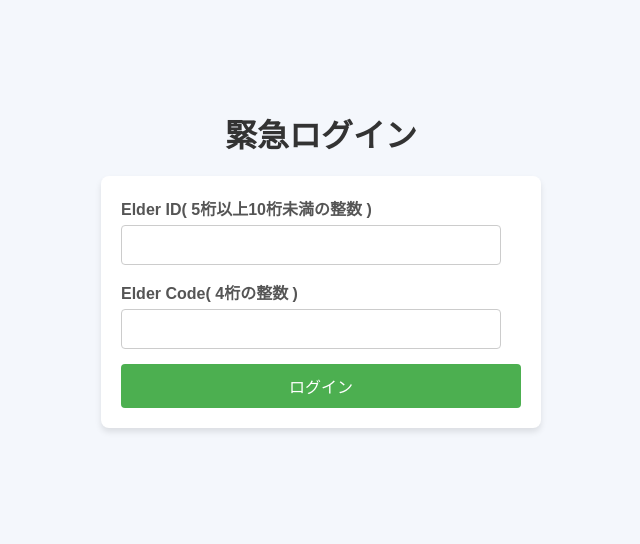
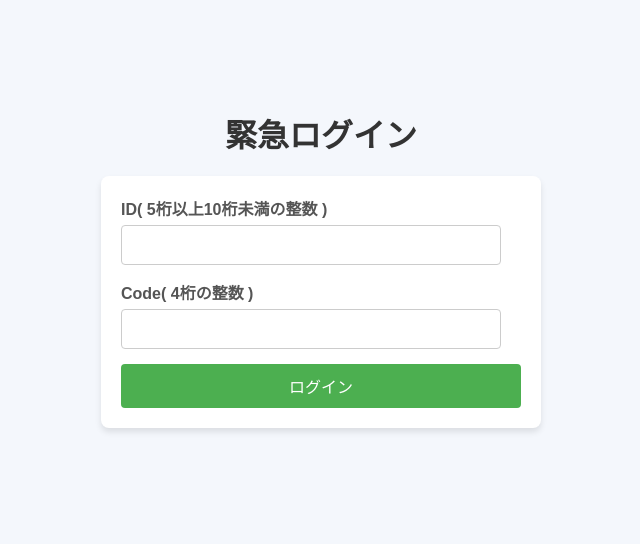
Before and after one commit to t22cs050/CareLink, a Django app: page /careLink/emergency_login/ in a window 1280 px wide. Shown: the part 162-706 px from the top of the page, without its empty margins (319-959 px from the left). Run offline with Django 4.2, Linux system fonts and the light colour scheme.

Commit message:
[fix]緊急ログインhtmlの表示修正

```diff
--- a/careLink/templates/careLink/emergency_login.html
+++ b/careLink/templates/careLink/emergency_login.html
@@ -77,11 +77,11 @@
     {% endif %}
     <form method="post">
         {% csrf_token %}
-        <label for="elder_id">Elder ID( 5桁以上10桁未満の整数 )</label>
+        <label for="elder_id">ID( 5桁以上10桁未満の整数 )</label>
         <input type="number" id="elder_id" name="elder_id"
             pattern="[0-9]+" oninput="this.value = this.value.replace(/[^0-9]/g, '');" required>
 
-        <label for="elder_code">Elder Code( 4桁の整数 )</label>
+        <label for="elder_code">Code( 4桁の整数 )</label>
         <input type="number" id="elder_code" name="elder_code"
             pattern="[0-9]+" oninput="this.value = this.value.replace(/[^0-9]/g, '');" required>
 
```
